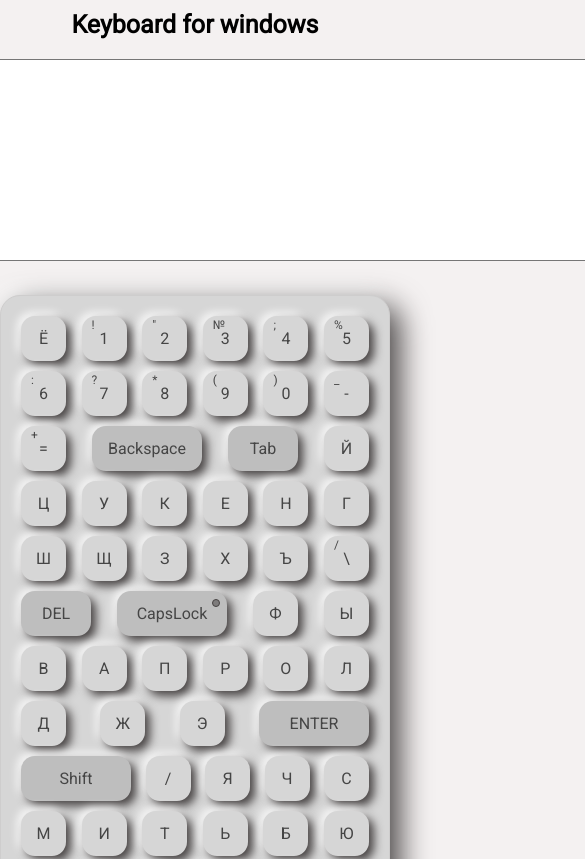
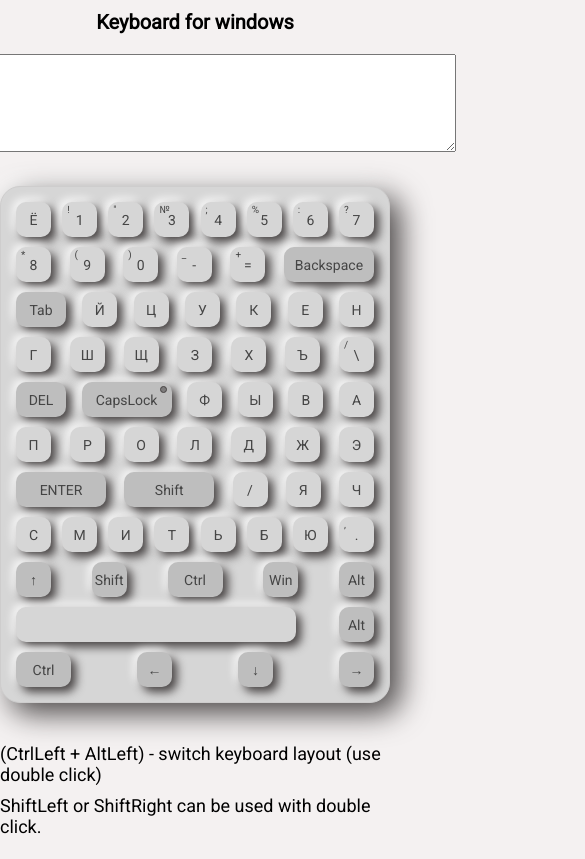
Before and after one commit to DimaTeniuta/keyboard, a website: page main/index.html in a window 390 px wide. Shown: the top 859 px of the page, 585 px wide, since content can reach past the window. Drawn offline with Linux system fonts and the light colour scheme.

Commit message:
style: add adaptive for width < 949px

```diff
--- a/main/index.js
+++ b/main/index.js
@@ -165,12 +165,16 @@ function createContent() {
   textArea.autofocus = 'autofocus';
   textArea.name = 'area';
   textArea.id = 'area-text';
-  if (body.clientWidth < 1280) {
+  if (body.clientWidth < 1280 && body.clientWidth > 949) {
     textArea.cols = '80';
+    textArea.rows = '8';
+  } else if (body.clientWidth < 950) {
+    textArea.cols = '60';
+    textArea.rows = '6';
   } else {
     textArea.cols = '100';
+    textArea.rows = '10';
   }
-  textArea.rows = '10';
   form.append(textArea);
   wrapArea.append(textAreaDiv);
   container.append(wrapArea);
--- a/main/style.css
+++ b/main/style.css
@@ -307,3 +307,86 @@ body {
     width: 370px;
   }
 }
+
+
+@media (max-width: 949px) {
+  textarea {
+    font-size: 14px;
+  }
+
+  .h1-title {
+    font-size: 20px;
+  }
+
+  .wrap-keyboard {
+    max-width: 700px;
+    padding: 15px;
+  }
+
+  .keybord {
+    max-width: 700px;
+  }
+
+  .list {
+    gap: 10px;
+  }
+
+  .key {
+    width: 25px;
+    height: 25px;
+    font-size: 12px;
+    border-radius: 10px;
+  }
+
+  .content1-key {
+    font-size: 10px;
+    left: 5px
+  }
+
+  .content2-key {
+    font-size: 14px;
+  }
+
+  .backspace {
+    width: 80px;
+  }
+
+  .tab {
+    width: 40px;
+  }
+
+  .delete {
+    width: 40px;
+  }
+
+  .capsLock {
+    width: 80px;
+  }
+
+  .lamp {
+    width: 5px;
+    height: 5px;
+    top: 4px;
+    left: 78px;
+  }
+
+  .enter {
+    width: 80px;
+  }
+
+  .shiftLeft {
+    width: 80px;
+  }
+
+  .controlLeft {
+    width: 45px;
+  }
+
+  .controlRight {
+    width: 45px;
+  }
+
+  .space {
+    width: 270px;
+  }
+}
```
